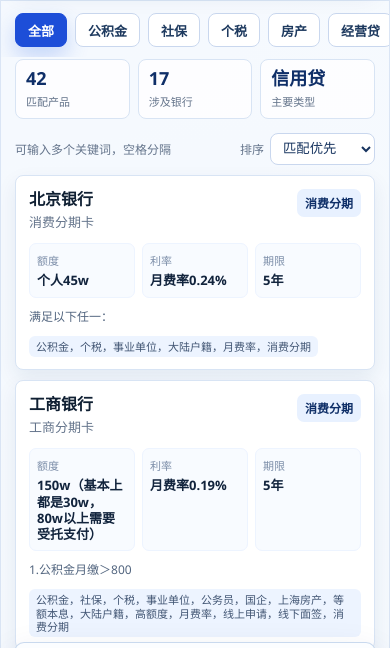
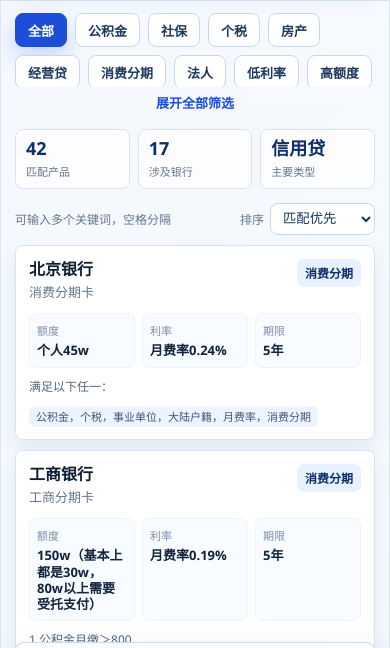
Before and after one commit to waynejones7/loan, a plain HTML site: page index.html in a window 390 px wide. Shown: the part 132-780 px from the top of the page. Drawn offline with Linux system fonts and the light colour scheme.

Commit message:
Improve mobile filter tag visibility

```diff
--- a/index.html
+++ b/index.html
@@ -117,12 +117,16 @@
     }
     .filter-strip {
       display: flex;
+      flex-wrap: wrap;
       gap: 8px;
-      overflow-x: auto;
-      padding: 12px 14px 10px;
-      scrollbar-width: none;
+      max-height: 86px;
+      overflow: hidden;
+      padding: 12px 14px 6px;
+      transition: max-height 180ms ease;
     }
-    .filter-strip::-webkit-scrollbar { display: none; }
+    .filter-strip.expanded {
+      max-height: 240px;
+    }
     .chip {
       flex: 0 0 auto;
       min-height: 34px;
@@ -139,6 +143,21 @@
       background: var(--brand);
       border-color: var(--brand);
       box-shadow: 0 10px 22px rgba(37, 99, 235, 0.24);
+    }
+    .filter-more {
+      display: flex;
+      justify-content: center;
+      padding: 0 14px 10px;
+    }
+    .filter-more button {
+      min-height: 30px;
+      border: 0;
+      border-radius: 8px;
+      padding: 0 12px;
+      color: var(--brand);
+      background: transparent;
+      font-size: 13px;
+      font-weight: 700;
     }
     .summary {
       display: grid;
@@ -478,6 +497,9 @@
     </header>
 
     <nav class="filter-strip" id="filters" aria-label="快捷筛选"></nav>
+    <div class="filter-more">
+      <button id="toggleFilters" type="button">展开全部筛选</button>
+    </div>
 
     <section class="summary">
       <div class="summary-item"><strong id="resultTotal">0</strong><span>匹配产品</span></div>
@@ -531,6 +553,7 @@
     const filters = ["全部", "公积金", "社保", "个税", "房产", "经营贷", "消费分期", "法人", "低利率", "高额度", "线上", "面签", "白名单"];
     let activeFilter = "全部";
     let query = "";
+    let filtersExpanded = false;
 
     const $ = (id) => document.getElementById(id);
     const searchInput = $("searchInput");
@@ -538,6 +561,7 @@
     const list = $("list");
     const empty = $("empty");
     const filtersNode = $("filters");
+    const toggleFilters = $("toggleFilters");
     const resultTotal = $("resultTotal");
     const bankTotal = $("bankTotal");
     const topType = $("topType");
@@ -643,6 +667,8 @@
     }
 
     function renderFilters() {
+      filtersNode.classList.toggle("expanded", filtersExpanded);
+      toggleFilters.textContent = filtersExpanded ? "收起筛选" : "展开全部筛选";
       filtersNode.innerHTML = filters.map(item => `
         <button class="chip ${item === activeFilter ? "active" : ""}" type="button" data-filter="${escapeHtml(item)}">${escapeHtml(item)}</button>
       `).join("");
@@ -742,6 +768,10 @@
       renderFilters();
       renderList();
     });
+    toggleFilters.addEventListener("click", () => {
+      filtersExpanded = !filtersExpanded;
+      renderFilters();
+    });
 
     list.addEventListener("click", (event) => {
       const button = event.target.closest("button[data-id]");
```
